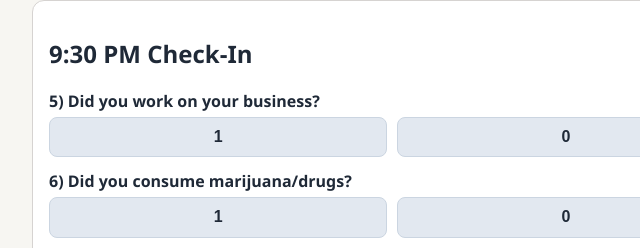
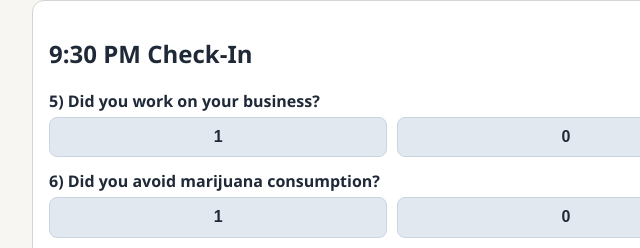
Before and after one commit to cobypali/cobys_habit_tracker, a website: page public/index.html in a window 1280 px wide. Shown: the part 738-986 px from the top of the page, 248-888 px from the left. Drawn offline with Linux system fonts and the light colour scheme.

Commit message:
Update habit 6 wording

```diff
--- a/public/index.html
+++ b/public/index.html
@@ -61,7 +61,7 @@
             <button type="button" class="binary-btn" data-field="workOnStudio" data-value="0">0</button>
           </div>
 
-          <label>6) Did you consume marijuana/drugs?</label>
+          <label>6) Did you avoid marijuana consumption?</label>
           <div class="binary-input" data-field="consumeDrugs">
             <input type="hidden" name="consumeDrugs" value="" />
             <button type="button" class="binary-btn" data-field="consumeDrugs" data-value="1">1</button>
```
